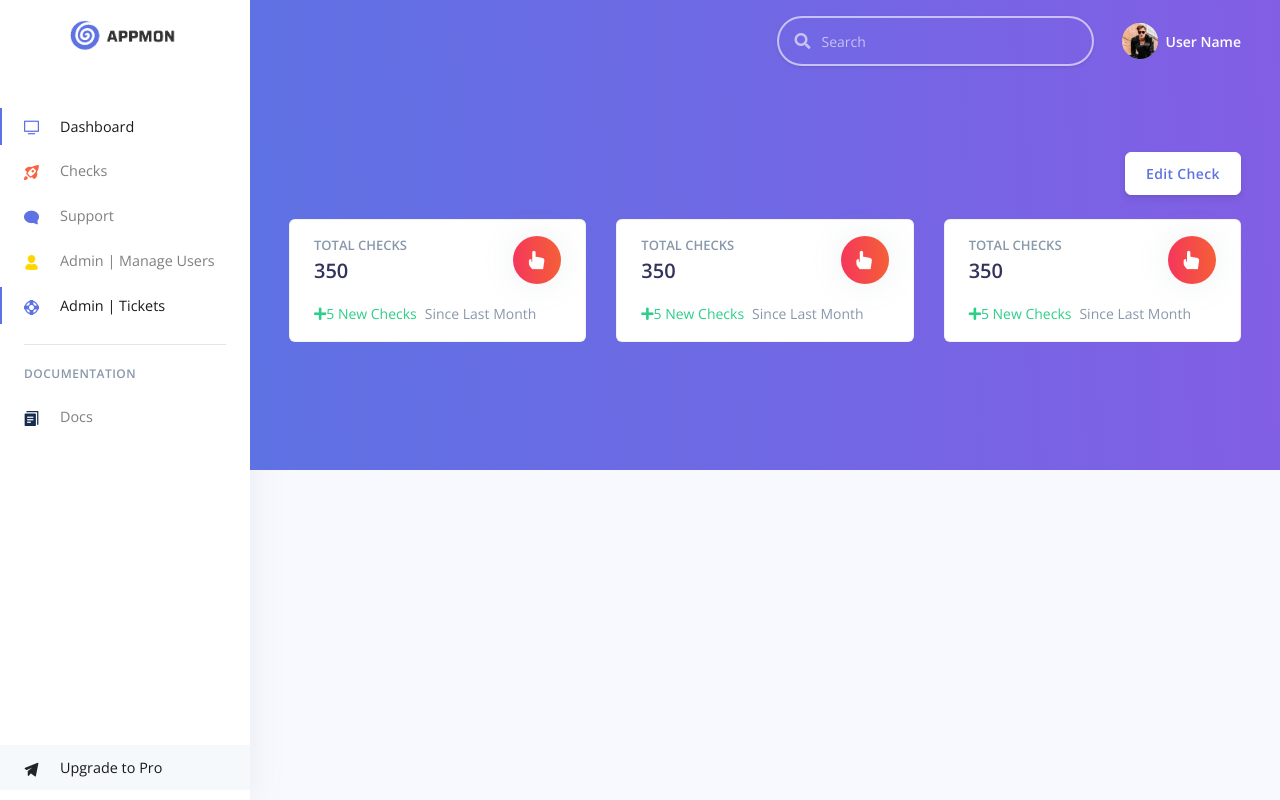
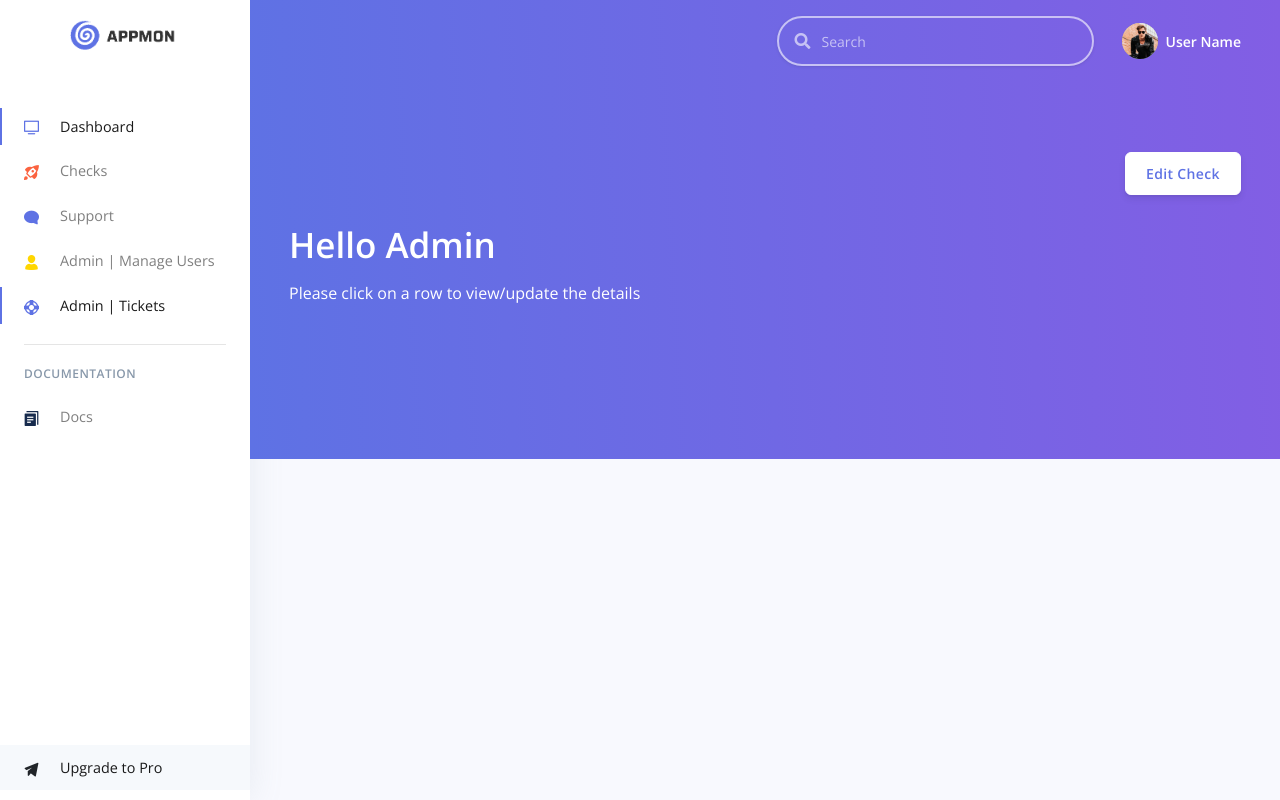
Before and after one commit to pahalsonu/appmonFrontend, a React (Create React App) app: page /dashboard/adminSupport in a window 1280 px wide. Built offline with nearby package versions, Linux system fonts and the light colour scheme.

Commit message:
Main heading added

```diff
--- a/src/components/Headers/UserHeader.js
+++ b/src/components/Headers/UserHeader.js
@@ -399,6 +399,20 @@ class UserHeader extends Component {
                   </Col>
                 ))}
             </Row>
+            <Row className="pb-2">
+              {this.props.heading &&
+                this.props.mainHeading &&
+                this.props.headingDesc && (
+                  <>
+                    <Col lg="12" md="10">
+                      <h2 className="display-3 text-white">
+                        {this.props.mainHeading}
+                      </h2>
+                      <p className="text-white">{this.props.headingDesc}</p>
+                    </Col>
+                  </>
+                )}
+            </Row>
           </div>
         </Container>
       </div>
--- a/src/layouts/UserLayout.js
+++ b/src/layouts/UserLayout.js
@@ -43,39 +43,42 @@ class UserLayout extends Component {
           <UserNavbar />
 
           <UserHeader
+            heading={true}
+            mainHeading={"Hello Admin"}
+            headingDesc={"Please click on a row to view/update the details"}
             checkType="edit"
-            cards={[
-              {
-                cardTitle: "Total Checks",
-                data: "350",
-                iconBg: "gradient-red",
-                icon: "ni ni-active-40",
-                cardFooterColor: "text-success",
-                statIndicator: "fa fa-plus",
-                cardFooterData: "5 New Checks",
-                since: "Since Last Month",
-              },
-              {
-                cardTitle: "Total Checks",
-                data: "350",
-                iconBg: "gradient-red",
-                icon: "ni ni-active-40",
-                cardFooterColor: "text-success",
-                statIndicator: "fa fa-plus",
-                cardFooterData: "5 New Checks",
-                since: "Since Last Month",
-              },
-              {
-                cardTitle: "Total Checks",
-                data: "350",
-                iconBg: "gradient-red",
-                icon: "ni ni-active-40",
-                cardFooterColor: "text-success",
-                statIndicator: "fa fa-plus",
-                cardFooterData: "5 New Checks",
-                since: "Since Last Month",
-              },
-            ]}
+            // cards={[
+            //   {
+            //     cardTitle: "Total Checks",
+            //     data: "350",
+            //     iconBg: "gradient-red",
+            //     icon: "ni ni-active-40",
+            //     cardFooterColor: "text-success",
+            //     statIndicator: "fa fa-plus",
+            //     cardFooterData: "5 New Checks",
+            //     since: "Since Last Month",
+            //   },
+            //   {
+            //     cardTitle: "Total Checks",
+            //     data: "350",
+            //     iconBg: "gradient-red",
+            //     icon: "ni ni-active-40",
+            //     cardFooterColor: "text-success",
+            //     statIndicator: "fa fa-plus",
+            //     cardFooterData: "5 New Checks",
+            //     since: "Since Last Month",
+            //   },
+            //   {
+            //     cardTitle: "Total Checks",
+            //     data: "350",
+            //     iconBg: "gradient-red",
+            //     icon: "ni ni-active-40",
+            //     cardFooterColor: "text-success",
+            //     statIndicator: "fa fa-plus",
+            //     cardFooterData: "5 New Checks",
+            //     since: "Since Last Month",
+            //   },
+            // ]}
           />
         </div>
       </>
```
Also changed, not shown: src/components/Footers/UserFooter.js (+9 -0 lines), 1 other file (tests, documents, lock files or other folders).
